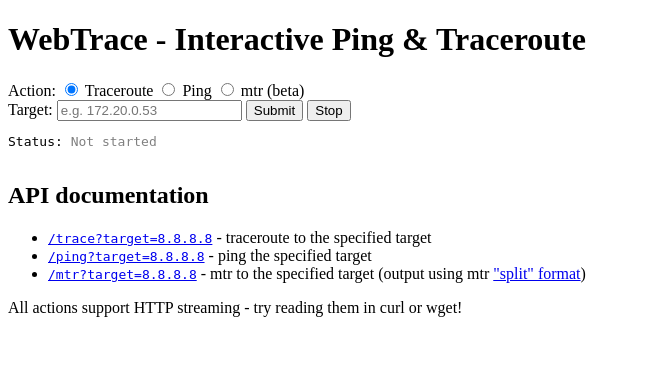
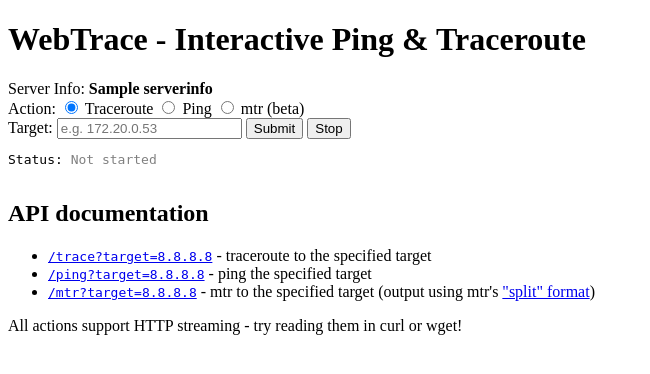
Before and after one commit to jlu5/webtrace, a Flask app: template templates/index.html.j2 in a window 1280 px wide. Shown: the top 374 px of the page, without its empty margins (0-650 px from the left). Run offline with Flask 3, Linux system fonts and the light colour scheme; the template is opened without the code that fills it: most values are stand-ins (such as "Sample title", 1, 10 or a date in 2020).

Commit message:
Add optional serverinfo var

```diff
--- a/app.py
+++ b/app.py
@@ -20,6 +20,7 @@ logging.basicConfig(level=logging.DEBUG)
 MTR_COUNT = int(os.environ.get('WEBTRACE_MTRCOUNT', 10))
 PING_COUNT = int(os.environ.get('WEBTRACE_PINGCOUNT', 4))
 RATELIMIT = os.environ.get('WEBTRACE_RATELIMIT', "10/minute")
+SERVERINFO = os.environ.get('WEBTRACE_SERVERINFO')
 TIMEOUT = int(os.environ.get('WEBTRACE_TIMEOUT', 30))
 
 limiter = Limiter(
@@ -35,7 +36,7 @@ def render_error(error_str=None):
 @app.route("/")
 @limiter.exempt
 def index():
-    return flask.render_template('index.html.j2')
+    return flask.render_template('index.html.j2', serverinfo=SERVERINFO)
 
 def run_streamed_process(target):
     try:
--- a/templates/index.html.j2
+++ b/templates/index.html.j2
@@ -8,6 +8,10 @@
 
 <div class="main">
 <h1>WebTrace - Interactive Ping & Traceroute</h1>
+{% if serverinfo|default(None) %}
+Server Info: <b>{{ serverinfo }}</b>
+<br>
+{% endif %}
 Action:
 <input type="radio" id="action_trace" name="action" value="trace" checked onkeypress="onInputKeyPress(event)">
 <label for="action_trace">Traceroute</label>
@@ -44,7 +48,7 @@ Action:
     </li>
     <li>
     <code><a href="mtr?target=8.8.8.8">/mtr?target=8.8.8.8</a></code>
-    - mtr to the specified target (output using mtr <a href="https://github.com/traviscross/mtr/blob/master/FORMATS">"split" format</a>)
+    - mtr to the specified target (output using mtr's <a href="https://github.com/traviscross/mtr/blob/master/FORMATS">"split" format</a>)
     </li>
 </ul>
 <p>All actions support HTTP streaming - try reading them in curl or wget!</p>
```
